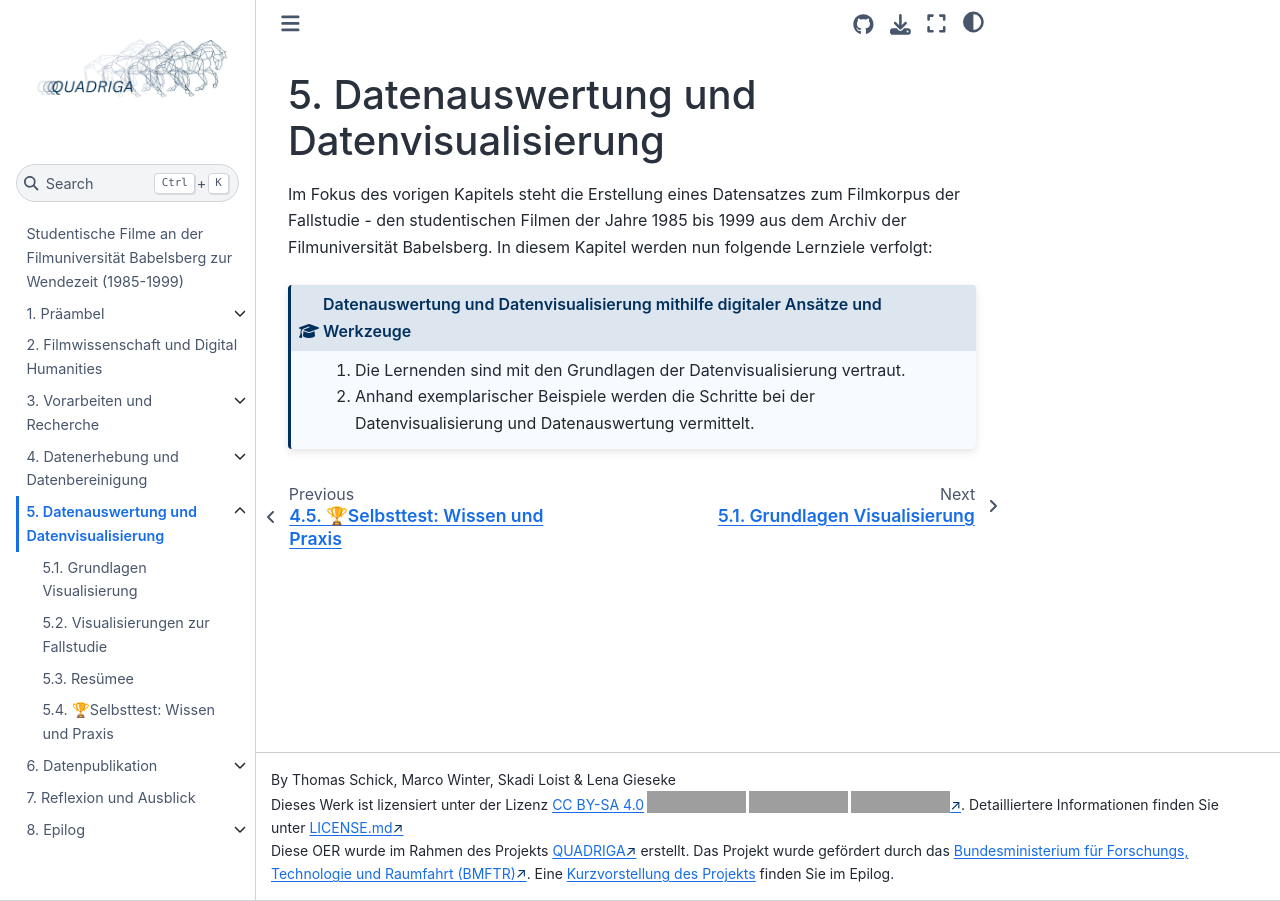
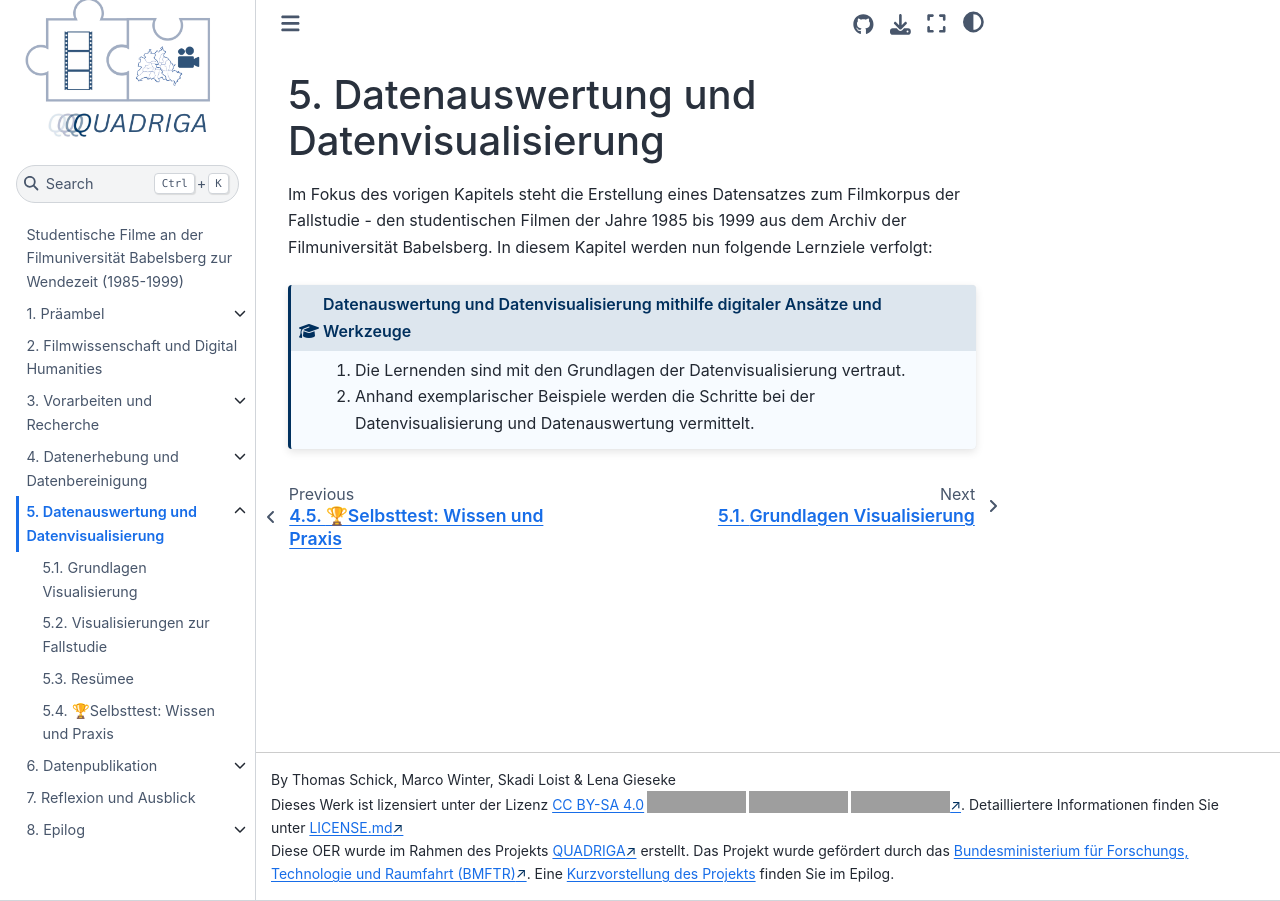
Before and after one commit to quadriga-dk/Bewegtes-Bild-Fallstudie-2, a Jupyter Book: the page built from auswertung/toc.md, in a window 1280 px wide. Built offline with Jupyter Book 1.0.4 settings and Sphinx 7.4.7 and the Sphinx Book theme 1.1.4, drawn with Linux system fonts in a browser that asks for light colours; grey boxes are pictures that could not be loaded.

Commit message:
Update _config.yml to replace logo

```diff
--- a/_config.yml
+++ b/_config.yml
@@ -3,7 +3,7 @@
 
 title: Studentische Filme
 author: Thomas Schick, Marco Winter, Skadi Loist & Lena Gieseke
-logo: logo.jpg
+logo: Bild2Logo.png
 copyright: "2024"
 exclude_patterns: [_build, Thumbs.db, .DS_Store, "**.ipynb_checkpoints", conda, venv, .venv, README.md, LICENSE.md]
 
```
